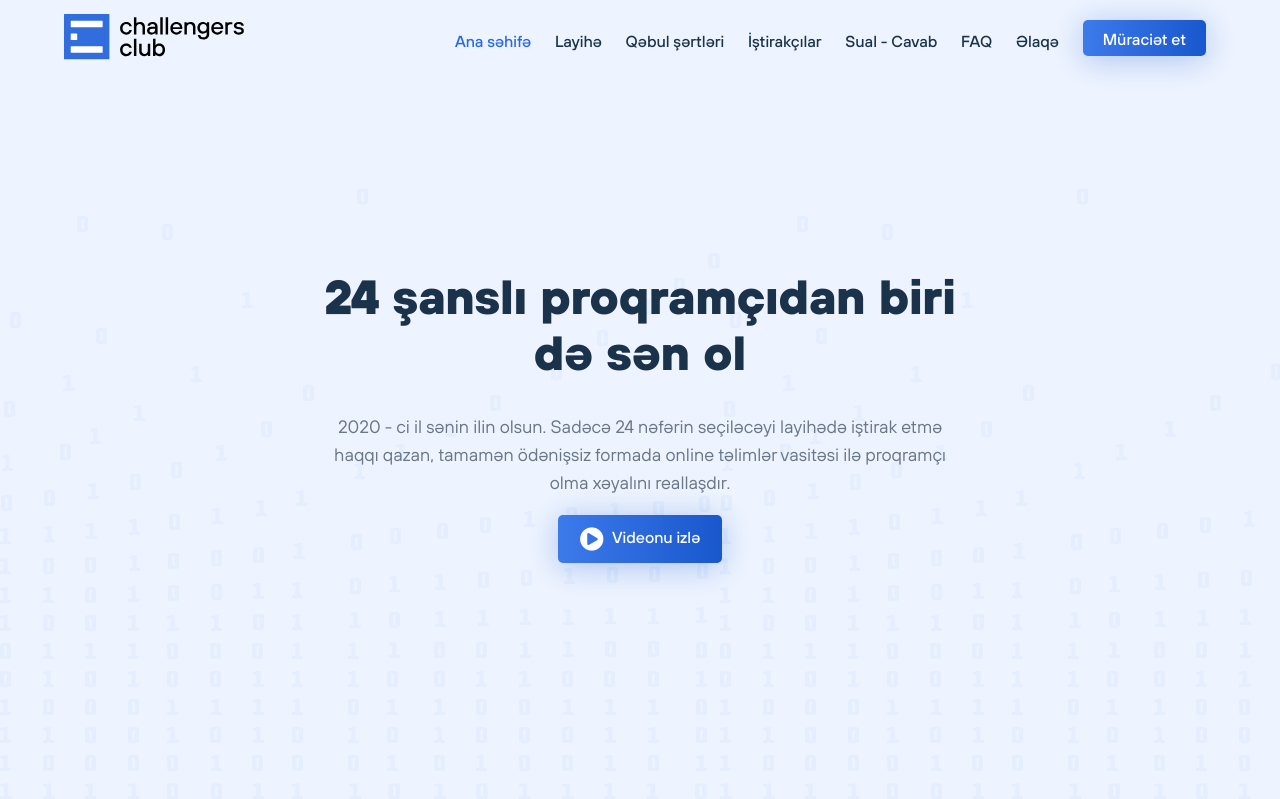
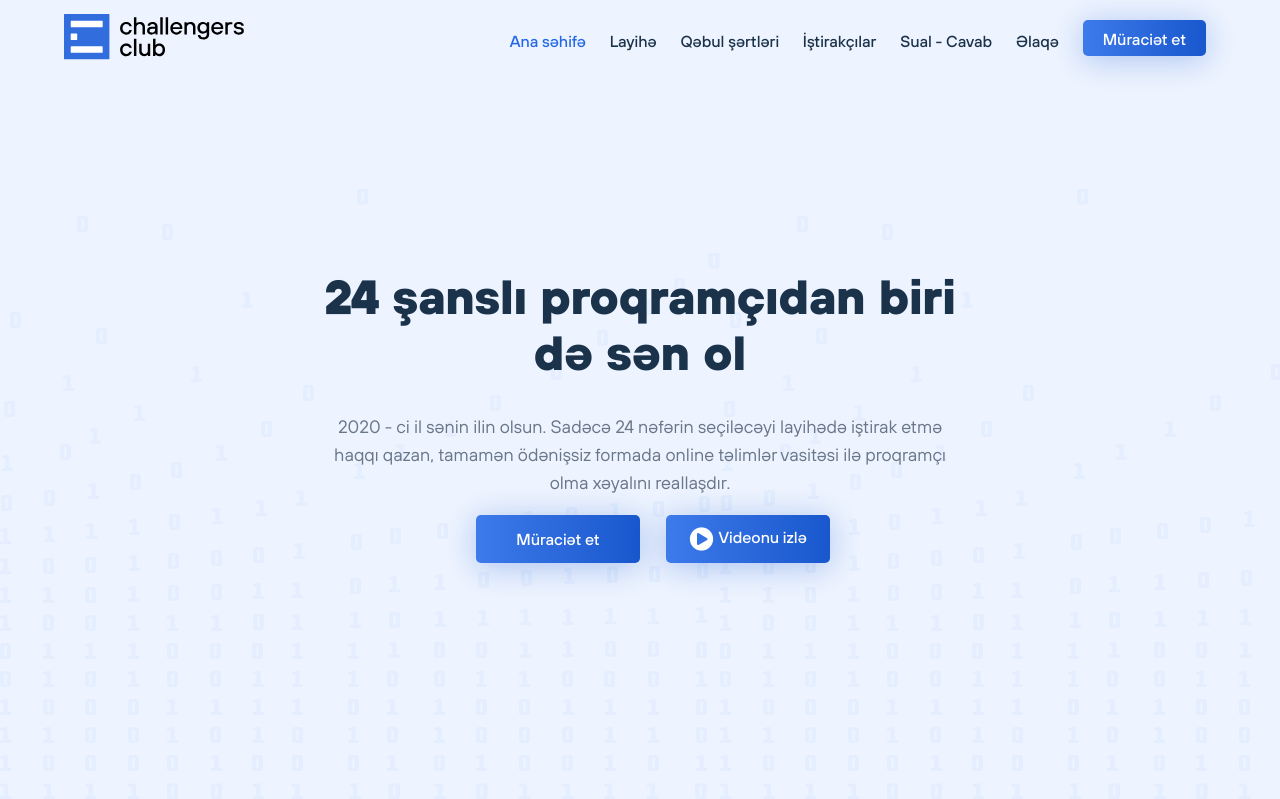
Before and after one commit to theprogbash/challengers-ip, a Django app: page / in a window 1280 px wide. Shown: the top 799 px of the page. Run offline with Django 3.2, Linux system fonts and the light colour scheme; data comes from the database, SQL or seed files in the repository; some libraries are stand-ins or nearby versions.

Commit message:
Up to date

```diff
--- a/static/css/style.css
+++ b/static/css/style.css
@@ -278,6 +278,15 @@ nav.scrolled {
     font-size: 24px;
     vertical-align: middle;
     margin-right: 5px;
+}
+.greeting-buttons-container{
+    display: flex;
+    justify-content: center;
+}
+.greeting-buttons-container .apply-button{
+    margin: 0px 4%;
+    height: 48px;
+    width: 164px;
 }
 
 
--- a/templates/index.html
+++ b/templates/index.html
@@ -72,9 +72,8 @@
                         <li><a data-scroll="terms" href="#terms-section">Qəbul şərtləri</a></li>
                         <li><a data-scroll="attendants" href="#attendants-section">İştirakçılar</a></li>
                         <li><a data-scroll="most-asked" href="#most-asked-section">Sual - Cavab</a></li>
-                        <li><a data-scroll="most-asked" href="#most-asked-section">FAQ</a></li>
                         <li><a data-scroll="contact" href="#contact-section">Əlaqə</a></li>
-                        <li><button class="apply-button" id="popup-opener">Müraciət et</button></li>
+                        <li><button class="apply-button popup-opener">Müraciət et</button></li>
                     </ul>
                 </div>
 
@@ -115,9 +114,10 @@
             <div class="left-side-greeting">
                 <h1>24 şanslı proqramçıdan biri də sən ol</h1>
                 <p>2020 - ci il sənin ilin olsun. Sadəcə 24 nəfərin seçiləcəyi layihədə iştirak etmə haqqı qazan, tamamən ödənişsiz formada online təlimlər vasitəsi ilə proqramçı olma xəyalını reallaşdır.</p>
-                <button id="watch-video">
-                    <i class="fas fa-play-circle"></i>
-                    Videonu izlə</button>
+                <div class="greeting-buttons-container">
+                    <button class="apply-button popup-opener">Müraciət et</button>
+                    <button id="watch-video"><i class="fas fa-play-circle"></i>Videonu izlə</button>
+                </div>
             </div>
 
             <!-- <div class="right-side-greeting">
@@ -622,14 +622,23 @@
             <div class="contact-right-side">
                 <form action="{% url 'index' %}" method="POST">
                     {% csrf_token %}
+                    <div class="messaging-container">
+
+                        <div class="messaging-fullname-container">
                             <label>Ad Soyad</label><br />
                             <input type="text" name="sender_name" required minlength="3"
                             oninvalid="this.setCustomValidity('Adınız minimum 3 hərfdən ibarət ola bilər.')"
                             oninput="this.setCustomValidity('')"><br />
+                        </div>
+
+                        <div class="messaging-email-container">
                             <label>Elektron Poçt</label><br />
                             <input type="email" name="sender_email" required minlength="10"
                             oninvalid="this.setCustomValidity('Elektron poçt ünvanınızı düzgün daxil edin.')"
                             oninput="this.setCustomValidity('')"><br />
+                        </div>
+
+                    </div>
                     <label>Müraciət mətni</label><br />
                     <textarea rows="5" name="message_text" required
                     oninvalid="this.setCustomValidity('Mesaj bölməsini boş saxlamaq olmaz.')"
@@ -652,10 +661,10 @@
 
         <div class="footer-right-side">
             <ul>
-                <li><i class="fab fa-facebook-f"></i></li>
-                <li><i class="fab fa-instagram"></i></li>
-                <li><i class="fab fa-linkedin-in"></i></li>
-                <li><i class="fab fa-youtube"></i></li>
+                <li><a href="https://www.facebook.com/challengers.az/"><i class="fab fa-facebook-f"></i></a></li>
+                <li><a href="https://www.instagram.com/challengers.az/"><i class="fab fa-instagram"></i></a></li>
+                <li><a href="https://www.linkedin.com/company/challengers-club/"><i class="fab fa-linkedin-in"></i></a></li>
+                <li><a href="https://www.youtube.com/channel/UCoa2f81oeaUYSFWCAfRERgg/featured"><i class="fab fa-youtube"></i></a></li>
             </ul>
         </div>
     </footer>
```
Also changed, not shown: other parts of static/css/style.css (+23 -4 lines). Lines whose indentation alone changed are shown as unchanged.
